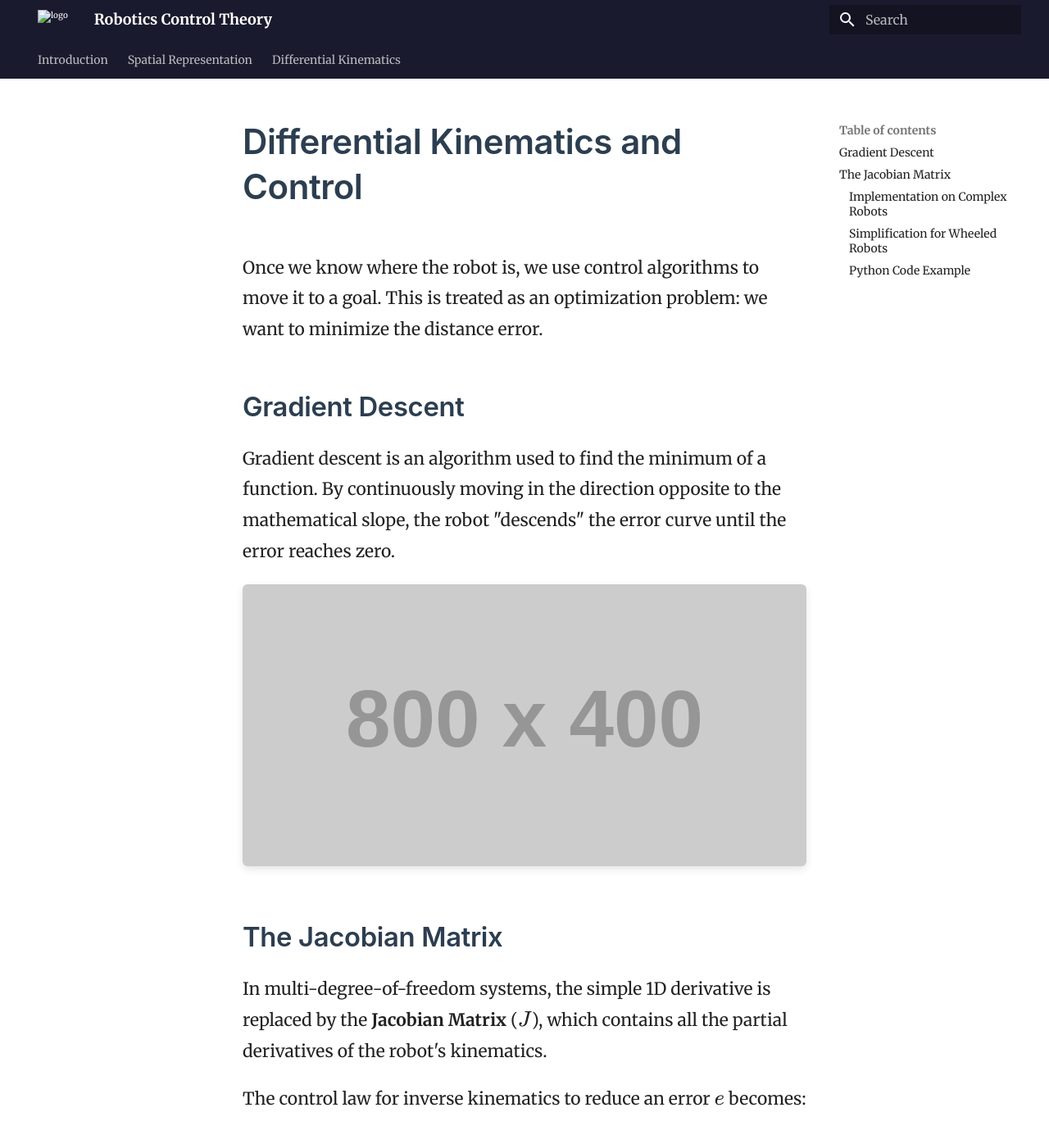
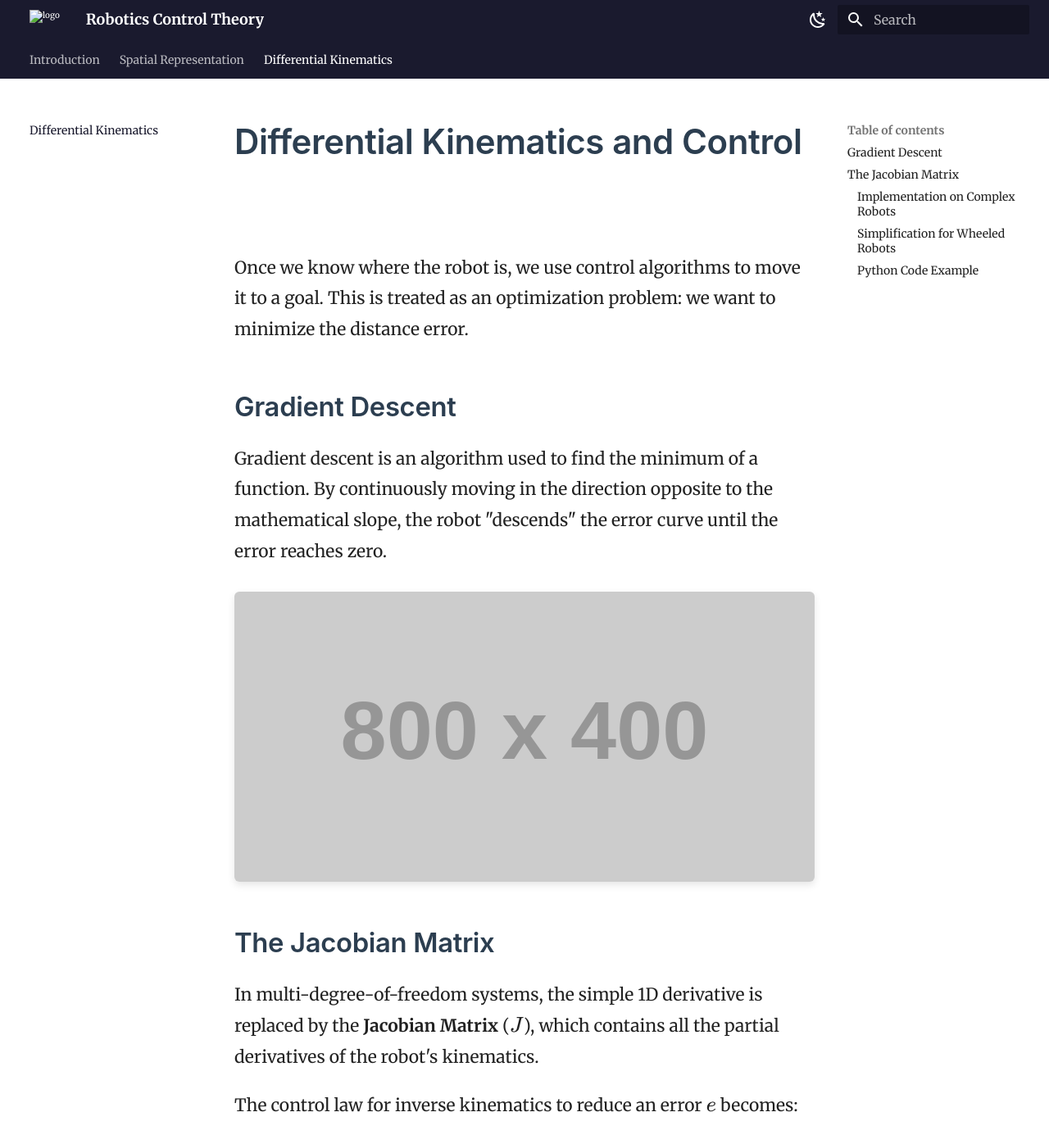
Before and after one commit to Kooroshoo/intro-to-robotics, an MkDocs documentation site: the page built from docs/03-differential-kinematics.md, in a window 1280 px wide and 1400 px high. Shown: the top 1396 px of the window at 82% size. Built offline with MkDocs 1.6.1 and Material for MkDocs 9.7.7, drawn with Linux system fonts in a browser that asks for light colours; some of the changed text lies outside the part shown.

Commit message:
update look

````diff
--- a/docs/03-3d-transformations.md
+++ b/docs/03-differential-kinematics.md
@@ -24,7 +24,7 @@
 
 As shown below, the matrix math collapses into two simple linear equations for the left and right wheels, creating a basic Proportional (P) Controller:
 
-![Algebraic simplification of the Jacobian inverse](https://placehold.co/800x400?text=Gradient+Descent+Graph)
+![Algebraic simplification of the Jacobian inverse](https://placehold.co/800x400?text=Jacobian+Inverse)
 
 !!! abstract "Theorem: The Jacobian Inverse"
     For a planar differential drive robot, the Jacobian matrix can be inverted algebraically because the system is non-holonomic but simplified into a 2D constraint space.
@@ -44,3 +44,4 @@
 # Set motor velocities
 motor_left.setVelocity(phil)
 motor_right.setVelocity(phir)
+```
--- a/docs/stylesheets/extra.css
+++ b/docs/stylesheets/extra.css
@@ -9,17 +9,61 @@
 .md-typeset h2,
 .md-typeset h3 {
     font-family: -apple-system, BlinkMacSystemFont, Helvetica, Arial, sans-serif;
-    color: #2c3e50;
     font-weight: 600;
 }
 
-/* 3. Deep Premium Navy for the top bar (overrides default primary) */
-:root {
-    --md-primary-fg-color: #1a1a2e;
+.md-typeset h1 {
+    letter-spacing: -0.01em;
 }
 
-/* 4. Soften images with a slight shadow */
+/* 3. Deep Premium Navy/Indigo custom color, wired into Material's palette hooks */
+[data-md-color-primary="custom"] {
+    --md-primary-fg-color: #1a1a2e;
+    --md-primary-fg-color--light: #2c2c54;
+    --md-primary-fg-color--dark: #10101c;
+    --md-primary-bg-color: #ffffff;
+}
+
+[data-md-color-scheme="default"] {
+    --md-typeset-a-color: #1a1a2e;
+}
+
+[data-md-color-scheme="default"] .md-typeset h1,
+[data-md-color-scheme="default"] .md-typeset h2,
+[data-md-color-scheme="default"] .md-typeset h3 {
+    color: #2c3e50;
+}
+
+[data-md-color-scheme="slate"] .md-typeset h1,
+[data-md-color-scheme="slate"] .md-typeset h2,
+[data-md-color-scheme="slate"] .md-typeset h3 {
+    color: #dce1e8;
+}
+
+/* 4. Soften images with a slight shadow and consistent framing */
 .md-typeset img {
+    display: block;
+    margin: 1.5rem auto;
+    max-width: 100%;
     border-radius: 6px;
     box-shadow: 0 4px 10px rgba(0, 0, 0, 0.1);
 }
+
+/* 5. Tighter, book-like tables */
+.md-typeset table:not([class]) {
+    font-size: 0.9rem;
+    border-radius: 6px;
+    overflow: hidden;
+}
+
+/* 6. Give admonitions/callouts a touch more polish */
+.md-typeset .admonition,
+.md-typeset details {
+    border-radius: 6px;
+    box-shadow: 0 2px 6px rgba(0, 0, 0, 0.08);
+}
+
+/* 7. Slightly wider reading measure for long-form chapters */
+.md-grid {
+    max-width: 62rem;
+}
--- a/mkdocs.yml
+++ b/mkdocs.yml
@@ -1,5 +1,6 @@
 site_name: Robotics Control Theory
 site_description: A mathematical guide to robot kinematics and control.
+site_author: Robotics Control Theory Contributors
 
 theme:
   name: material
@@ -12,7 +13,15 @@
     - navigation.sections
     - navigation.top
     - navigation.tabs # Moves top-level folders to a sleek top menu
+    - navigation.tracking
+    - navigation.indexes
+    - navigation.footer
+    - toc.follow
+    - search.suggest
+    - search.highlight
     - content.code.copy # Adds a nice "copy" button to your Python code
+    - content.code.annotate
+    - content.tooltips
   # 3. Branding (We will use placeholders for now)
   logo: assets/logo.png
   favicon: assets/logo.png
@@ -21,20 +30,37 @@
       scheme: default
       primary: custom # We will define this in CSS
       accent: indigo
+      toggle:
+        icon: material/weather-night
+        name: Switch to dark mode
     - media: "(prefers-color-scheme: dark)"
       scheme: slate
       primary: custom
       accent: indigo
+      toggle:
+        icon: material/weather-sunny
+        name: Switch to light mode
 
 # 4. Pointing to our new custom design file
 extra_css:
   - stylesheets/extra.css
 
-# 5. Math and Callout Boxes
+# 5. Math, Callout Boxes, and Readability Extensions
 markdown_extensions:
   - admonition
+  - attr_list
+  - md_in_html
+  - footnotes
+  - tables
+  - toc:
+      permalink: true
   - pymdownx.details
   - pymdownx.superfences
+  - pymdownx.highlight:
+      anchor_linenums: true
+  - pymdownx.inlinehilite
+  - pymdownx.tabbed:
+      alternate_style: true
   - pymdownx.arithmatex:
       generic: true
 
````
Also changed, not shown: docs/02-spatial-representation.md (+3 -3 lines).
